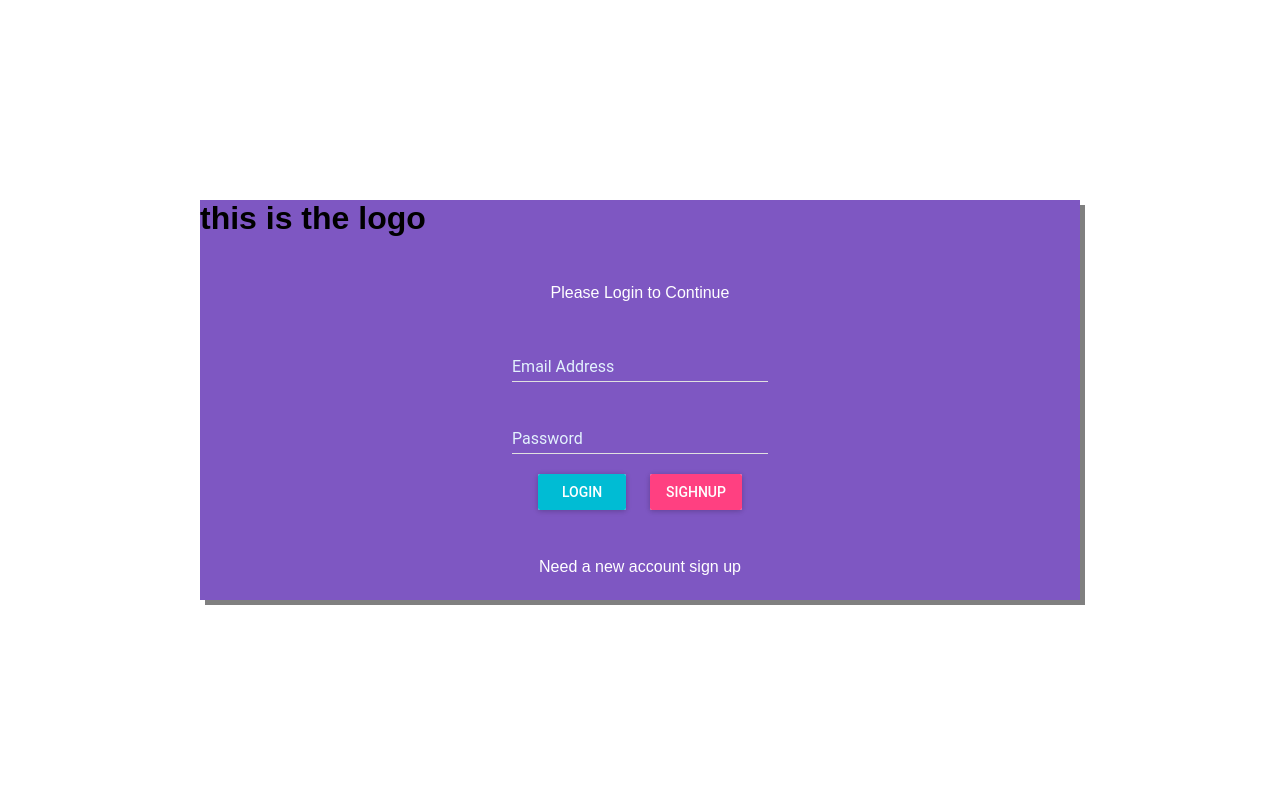
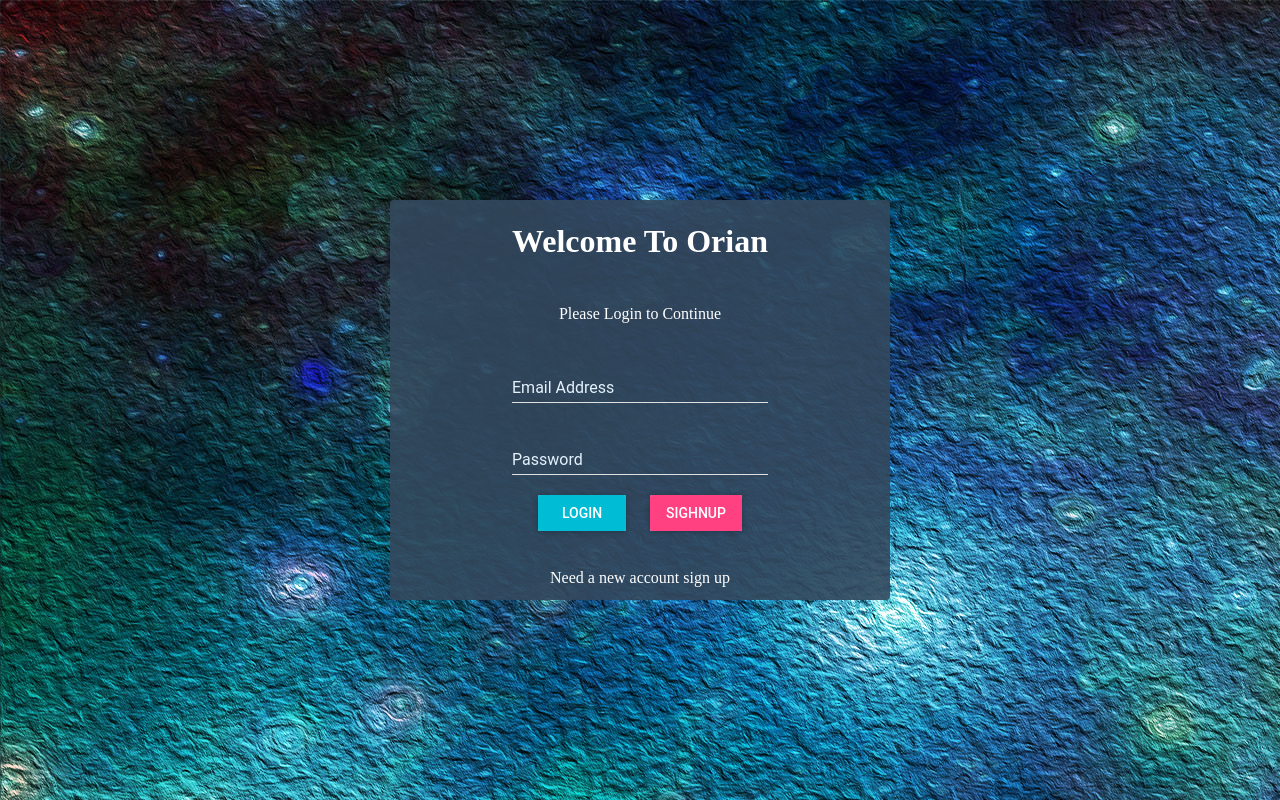
Before and after one commit to spartanstone/menue-website, a React (Create React App) app: page / in a window 1280 px wide. Built offline with nearby package versions, Linux system fonts and the light colour scheme.

Commit message:
login page

```diff
--- a/package.json
+++ b/package.json
@@ -8,7 +8,8 @@
     "react": "^16.3.1",
     "react-dom": "^16.3.1",
     "react-scripts": "1.1.4",
-    "react-smart-data-table": "^0.5.3"
+    "react-smart-data-table": "^0.5.3",
+    "react-swipeable-views": "^0.12.13"
   },
   "scripts": {
     "start": "react-scripts start",
--- a/src/Components/Login/Login.css
+++ b/src/Components/Login/Login.css
@@ -1,27 +1,43 @@
+.backGround{
+margin: 0 auto;
+background-image: url("../Images/LoginBg.jpg");
+background-repeat: no-repeat;
+min-height: 100%;
+min-width: 1024px;
+width: 100%;
+height: auto;
+position: fixed;
+top: 0;
+left: 0;
+z-index: -1;
+}
+
 .LoginPadding
 {
+width: 500px;
+height: 400px;
+text-align: center;
+background-color:rgba(52,73,94,0.9);
+border-radius: 4px;
+margin: 0 auto;
+margin-top: 200px;
 
-	height: 400px;
-	background-color: #7E57C2;
-	margin-top: 200px;
-	margin-right: 200px;
-	margin-left: 200px;
-	box-shadow:5px 5px grey;
 
 }
 
 
 .LoginText {
-	padding:10px;
+	padding:5px;
   	text-align: center;
   	color:#fff;
   	font-size: 27;
 
 }
-.logo{
-
-}
-.TextInput{
+.WelcomeText{
+	padding:2px;
+  	text-align: center;
+  	color:#fff;
+  	font-size: 40;
 
 
 }
--- a/src/Components/Login/Login.js
+++ b/src/Components/Login/Login.js
@@ -10,9 +10,9 @@ import LoginForm from './LoginForm'
 class Login extends Component {
   render() {
     return (
-
+    	<div className = "backGround">
 	    	<div className = "LoginPadding">
-	    	<div><h1>this is the logo</h1></div>
+		    	<div className = "WelcomeText"><h1>Welcome To Orian</h1></div>
 		    	<div className= "LoginText">
 		    	<p>Please Login to Continue</p>
 		    	<LoginForm></LoginForm>
@@ -22,6 +22,7 @@ class Login extends Component {
 
 		    	</div>
 	    	</div>
+		</div>
 
     );
   }
--- a/src/Components/Login/LoginForm.js
+++ b/src/Components/Login/LoginForm.js
@@ -18,6 +18,7 @@ class LoginForm extends Component {
       			hintStyle={styles.errorStyle}
             floatingLabelText="Email Address"
             floatingLabelStyle={styles.errorStyle}
+            Text={styles.errorStyle}
 
     			/><br/>
            <TextField
--- /dev/null
+++ b/src/Components/Login/LoginTab.js
@@ -0,0 +1,30 @@
+import React, { Component } from 'react';
+import {Tabs, Tab} from 'material-ui';
+import './Login.css';
+import SwipeableViews from 'react-swipeable-views';
+import Login from './Login';
+
+const styles = {
+  headline: {
+    fontSize: 24,
+    paddingTop: 16,
+    marginBottom: 12,
+    fontWeight: 400,
+  },
+  slide: {
+    padding: 10,
+  },
+};
+
+class LoginTab extends Component {
+
+  render() {
+    return (
+      <div>
+      <Login></Login>
+
+      </div>
+    );
+  }
+}
+export default LoginTab;
--- a/src/index.js
+++ b/src/index.js
@@ -1,14 +1,13 @@
 import React from 'react';
 import ReactDOM from 'react-dom';
-import './index.css';
-import Login from './Components/Login/Login';
+import LoginTab from './Components/Login/LoginTab';
 import registerServiceWorker from './registerServiceWorker';
 import MuiThemeProvider from 'material-ui/styles/MuiThemeProvider';
 
 
 const Rapper = () => (
   <MuiThemeProvider>
-    <Login />
+    <LoginTab />
   </MuiThemeProvider>
 );
 
```
Also changed, not shown: src/Components/Images/LoginBg.jpg (added), 1 other file (tests, documents, lock files or other folders). Lines whose indentation alone changed are shown as unchanged.
